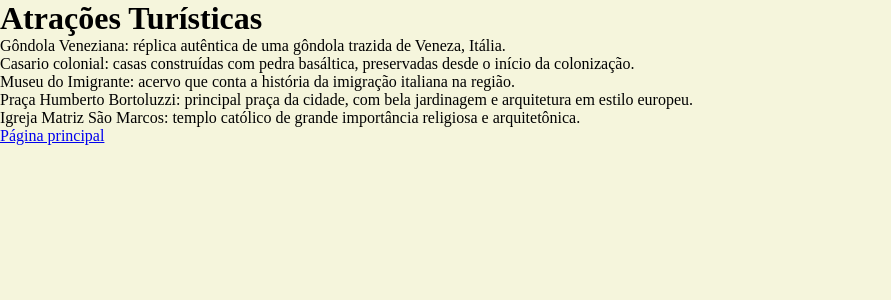
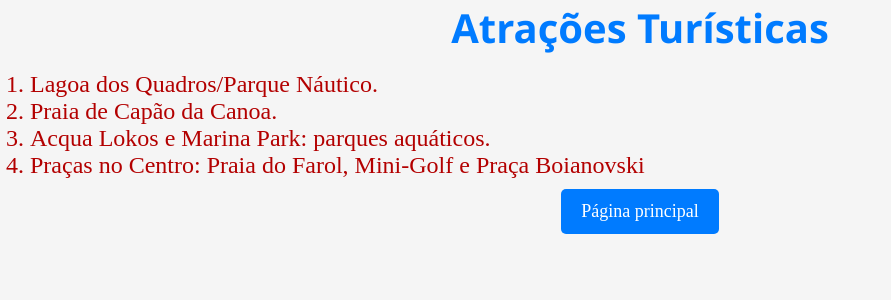
Before and after one commit to BrunoCesarMS/imersao-desi, a Django app: page /atracoes/ in a window 1280 px wide. Shown: the top 300 px of the page, without its empty margins (0-891 px from the left). Run offline with Django 5.2, Linux system fonts and the light colour scheme.

Commit message:
Etapa 2 - Imersão
Alterações na etapa 2 da imersão

```diff
--- a/primeiroApp/templates/atracoes.html
+++ b/primeiroApp/templates/atracoes.html
@@ -10,13 +10,51 @@
             padding: 0;
         }
 
-        body{
+        body {
             font-style: normal;
-            background-color: beige;
+            background-color: whitesmoke;
             justify-content: center;
-            list-style-type: square;
         }
 
+        h1 {
+            font-family: 'Segoe UI', Tahoma, Geneva, Verdana, sans-serif;
+            font-size: 2.5rem;
+            font-weight: bold;
+            color: #007BFF;
+            margin-bottom: 1rem;
+            text-align: center;
+            }
+
+        li {
+            font-size: 1.5rem;
+            color: #b30000;
+            text-align: justify;
+            margin-left: 30px;
+            padding-right: 30px;
+        }
+
+        a {
+            display: inline-block;
+            margin: 10px 20px;
+            padding: 12px 20px;
+            background-color: #007BFF;
+            color: white;
+            text-decoration: none;
+            border-radius: 5px;
+            font-size: 18px;
+            transition: background-color 0.3s;
+            justify-items: center;
+        }
+
+        a:hover {
+            background-color: #b30000;
+        }
+
+        .centro{
+            display: flex;
+            align-items: center;
+            justify-content: center;
+        }
 
     </style>
 </head>
@@ -24,14 +62,14 @@
     <h1 class="atracoes">Atrações Turísticas</h1>
 
     <ol class="lista">
-        <li>Gôndola Veneziana: réplica autêntica de uma gôndola trazida de Veneza, Itália.</li>
-        <li>Casario colonial: casas construídas com pedra basáltica, preservadas desde o início da colonização.</li>
-        <li>Museu do Imigrante: acervo que conta a história da imigração italiana na região.</li>
-        <li>Praça Humberto Bortoluzzi: principal praça da cidade, com bela jardinagem e arquitetura em estilo europeu.</li>
-        <li>Igreja Matriz São Marcos: templo católico de grande importância religiosa e arquitetônica.</li>
+        <li>Lagoa dos Quadros/Parque Náutico.</li>
+        <li>Praia de Capão da Canoa.</li>
+        <li>Acqua Lokos e Marina Park: parques aquáticos.</li>
+        <li>Praças no Centro: Praia do Farol, Mini‑Golf e Praça Boianovski</li>
     </ol>
 
-
-    <a href="/">Página principal</a>
+    <div class="centro">
+        <a href="/">Página principal</a>
+    </div>
 </body>
 </html>
```
Also changed, not shown: primeiroApp/templates/galeria.html (+94 -3 lines), primeiroApp/templates/home.html (+55 -9 lines).
